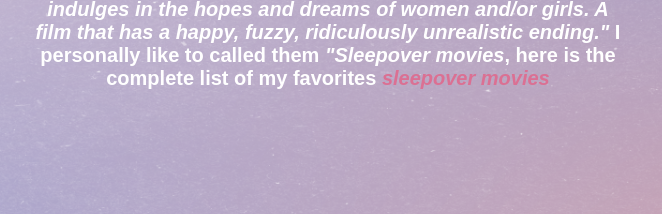
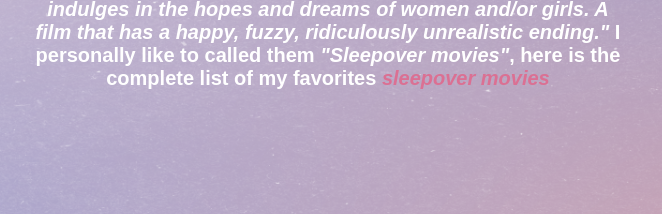
Before and after one commit to manuelabll/collections, a plain HTML site: page html/about.html in a window 1280 px wide. Shown: the part 281-495 px from the top of the page, 356-1018 px from the left. Drawn offline with Linux system fonts and the light colour scheme; a web font is replaced by a local one.

Commit message:
Update about.html

```diff
--- a/html/about.html
+++ b/html/about.html
@@ -22,7 +22,7 @@
         <p>
             According to <a class="link" href="https://www.urbandictionary.com/define.php?term=chick%20flick"target="_blank">Urban Dictionary</a> a chick flick is a
             <i>"A film that indulges in the hopes and dreams of women and/or girls. A film that has a happy, fuzzy, ridiculously unrealistic ending."</i>
-            I personally like to called them <i>"Sleepover movies</i>, here is the complete list of my favorites <a class="link" href="https://letterboxd.com/prdsqueen/list/chick-flicks/"target="_blank"><i>sleepover movies</i></a>
+            I personally like to called them <i>"Sleepover movies"</i>, here is the complete list of my favorites <a class="link" href="https://letterboxd.com/prdsqueen/list/chick-flicks/"target="_blank"><i>sleepover movies</i></a>
         </p>
     </div>
 
```
